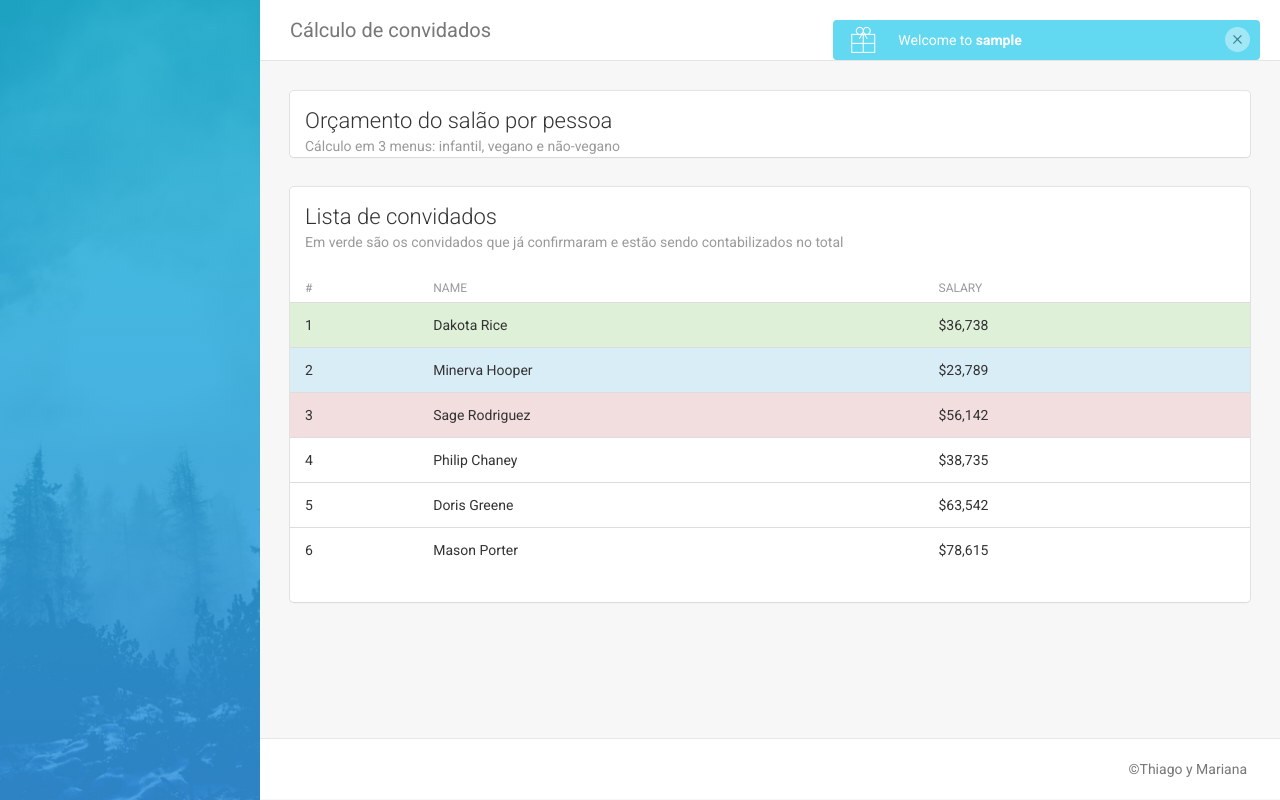
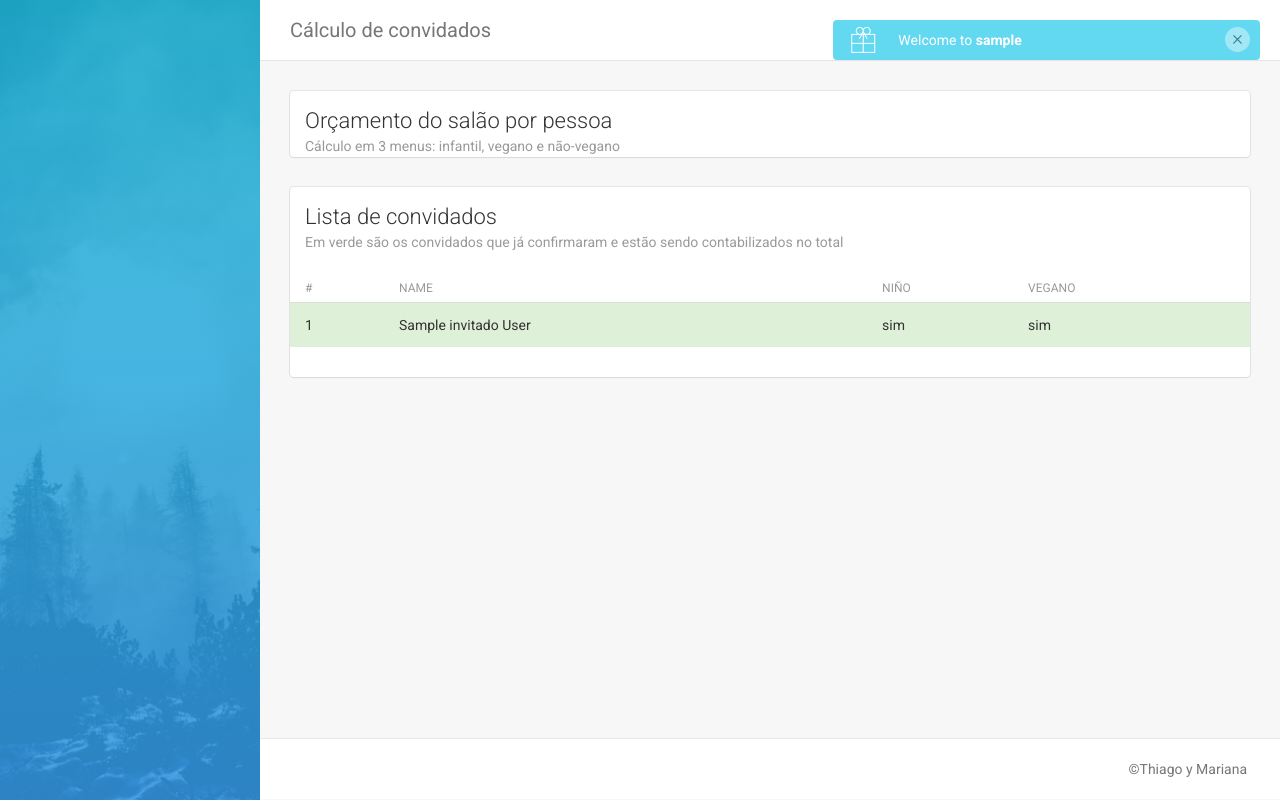
Before and after one commit to thiagovars/ThiagoYMariana, a PHP site: the page made by admin/application/views/main.php in a window 1280 px wide. Run offline with PHP 8.4, Linux system fonts and the light colour scheme; the template is opened without the code that fills it: most values are stand-ins (such as "Sample title", 1, 10 or a date in 2020); some libraries are stand-ins or nearby versions.

Commit message:
Lista de convidados
Falta fazer o cálculo dos menus por pessoa

```diff
--- a/admin/application/controllers/main.php
+++ b/admin/application/controllers/main.php
@@ -5,11 +5,13 @@ class Main extends Controller {
 	function index()
 	{
 		$session = $this->loadHelper('session_helper');
+		$guests = $this->loadModel('guests');
 		if (empty($session->get('user'))) {
 			$this->redirect('/auth');
 		}
 		$template = $this->loadView('main');
 		$template->set('user_name', $session->get('user'));
+		$template->set('invitados', $guests->getGuests());
 		$template->render();
 	}
 
--- a/admin/application/views/main.php
+++ b/admin/application/views/main.php
@@ -206,39 +206,20 @@
                                     <thead>
                                         <th>#</th>
                                         <th>Name</th>
-                                        <th>Salary</th>
+                                        <th>Niño</th>
+                                        <th>Vegano</th>
                                     </thead>
                                     <tbody>
-                                        <tr class="success">
-                                            <td>1</td>
-                                            <td>Dakota Rice</td>
-                                            <td>$36,738</td>
+                                        <?php foreach ($invitados as $invitado) {
+                                        $lineClass = ($invitado['confirmed']) ? 'success' : 'normal';
+                                        ?>
+                                        <tr class="<?php echo $lineClass; ?>">
+                                            <td><?php echo $invitado['guest_id']; ?></td>
+                                            <td><?php echo $invitado['name'].' '.$invitado['surname']; ?></td>
+                                            <td><?php echo ($invitado['undertwelve']) ? 'sim' : 'não'; ?></td>
+                                            <td><?php echo ($invitado['vegan_menu']) ? 'sim' : 'não'; ?></td>
                                         </tr>
-                                        <tr class="info">
-                                            <td>2</td>
-                                            <td>Minerva Hooper</td>
-                                            <td>$23,789</td>
-                                        </tr>
-                                        <tr class="danger">
-                                            <td>3</td>
-                                            <td>Sage Rodriguez</td>
-                                            <td>$56,142</td>
-                                        </tr>
-                                        <tr>
-                                            <td>4</td>
-                                            <td>Philip Chaney</td>
-                                            <td>$38,735</td>
-                                        </tr>
-                                        <tr>
-                                            <td>5</td>
-                                            <td>Doris Greene</td>
-                                            <td>$63,542</td>
-                                        </tr>
-                                        <tr>
-                                            <td>6</td>
-                                            <td>Mason Porter</td>
-                                            <td>$78,615</td>
-                                        </tr>
+                                        <?php } ?>
                                     </tbody>
                                 </table>
 
```
Also changed, not shown: admin/application/models/guests.php (added, +10 -0 lines).
